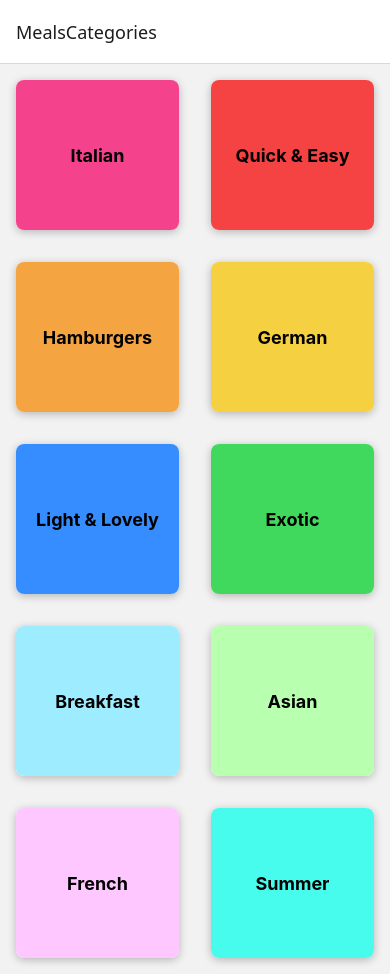
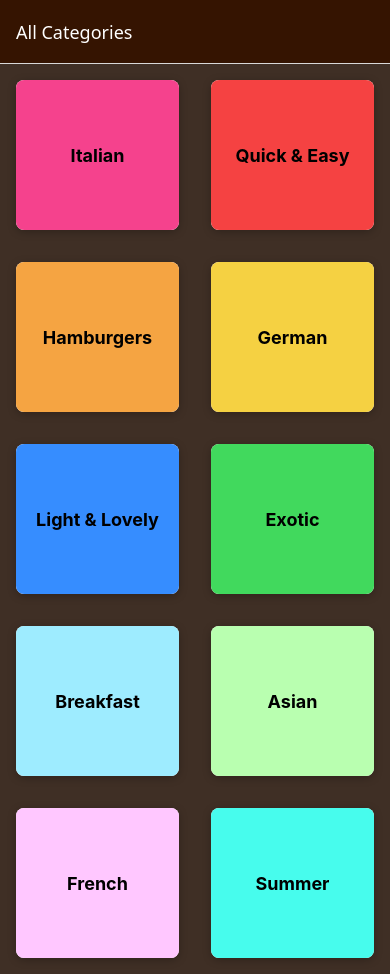
Before and after one commit to yulirumahorbo-dev/Meals, a React Native app: screen / in a window 390 px wide. Built offline with nearby package versions, Linux system fonts and the light colour scheme.

Commit message:
style: styling screen header and backgrounds

```diff
--- a/App.js
+++ b/App.js
@@ -1,19 +1,38 @@
 import { StyleSheet } from "react-native";
 import { StatusBar } from "expo-status-bar";
 import CategoriesScreen from "./screens/CategoriesScreen";
-import { NavigationContainer } from "@react-navigation/native";
+import { NavigationContainer, DefaultTheme } from "@react-navigation/native";
 import { createStackNavigator } from "@react-navigation/stack";
 import MealsOverviewScreen from "./screens/MealsOverviewScreen";
 
 const Stack = createStackNavigator();
 
+const MyTheme = {
+  ...DefaultTheme,
+  colors: {
+    ...DefaultTheme.colors,
+    background: "#3f2f25",
+  },
+};
+
 export default function App() {
   return (
     <>
       <StatusBar style="dark" />
-      <NavigationContainer>
-        <Stack.Navigator>
-          <Stack.Screen name="MealsCategories" component={CategoriesScreen} />
+      <NavigationContainer theme={MyTheme}>
+        <Stack.Navigator
+          screenOptions={{
+            headerStyle: { backgroundColor: "#351401" },
+            headerTintColor: "white",
+          }}
+        >
+          <Stack.Screen
+            name="MealsCategories"
+            component={CategoriesScreen}
+            options={{
+              title: "All Categories",
+            }}
+          />
           <Stack.Screen name="MealsOverview" component={MealsOverviewScreen} />
         </Stack.Navigator>
       </NavigationContainer>
```
